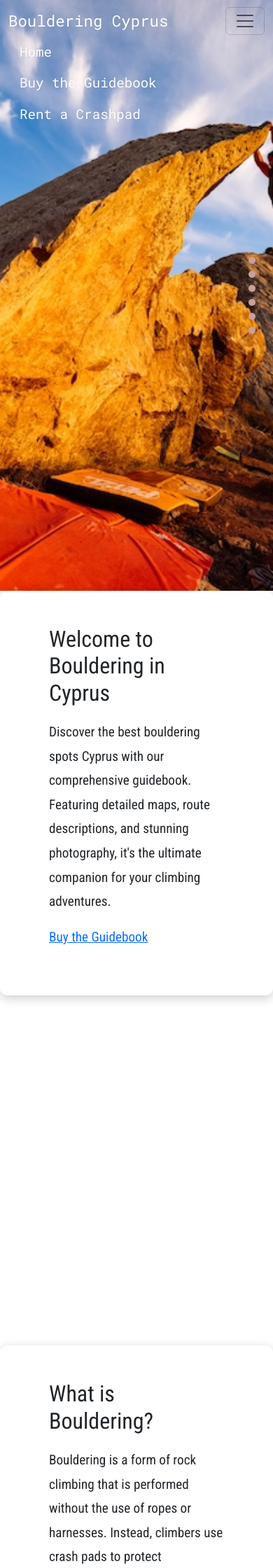
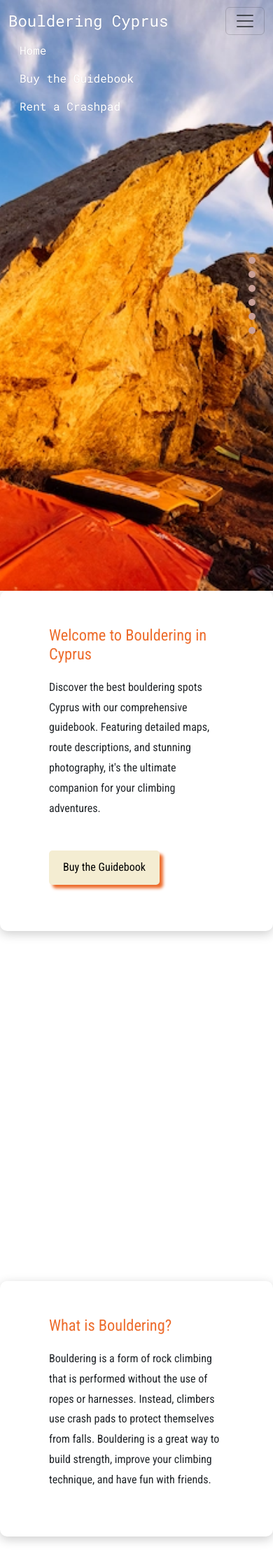
Before and after one commit to dimispapa/bouldering-cyprus, a Django app: page / in a window 390 px wide, after a click that opens the changed part. Shown: the top 2240 px of the page at 70% size. Run offline with Django 5.2, Linux system fonts and the light colour scheme; some libraries are stand-ins or nearby versions.

Commit message:
style: refine base template + navbar/footer

```diff
--- a/static/css/base.css
+++ b/static/css/base.css
@@ -9,11 +9,15 @@ body {
     font-style: normal;
 }
 
-h1, h2, .text-content {
+h1, h2, h3, h4, h5, h6, .text-content {
     font-family: "Roboto Condensed", serif;
     font-optical-sizing: auto;
     font-weight: 400;
     font-style: normal;
+}
+
+.content-section h1, .content-section h2 {
+    color: #ed6c2c;
 }
 
 /* Header */
@@ -40,8 +44,13 @@ h1, h2, .text-content {
 }
 
 /* Headings */
-h1, h2 {
+h1 {
     font-size: 2rem;
+    margin-bottom: 20px;
+}
+
+h2 {
+    font-size: 1.6rem;
     margin-bottom: 20px;
 }
 
@@ -71,7 +80,7 @@ h1, h2 {
 }
 
 /* Buttons */
-.button-primary {
+.button-large {
     background-color: #f4edd2;
     box-shadow: 5px 5px 4px rgb(237, 108, 44);
     color: #000;
@@ -90,7 +99,24 @@ h1, h2 {
 
 }
 
-.button-primary:hover {
+.button-small {
+    background-color: #f4edd2;
+    box-shadow: 5px 5px 4px rgb(237, 108, 44);
+    color: #000;
+    border: none;
+    padding: 5px 10px;
+    font-size: 1.2rem;
+    border-radius: 5px;
+    cursor: pointer;
+    transition: background-color 0.3s ease;
+    text-decoration: none;
+    display: inline-block;
+    box-sizing: border-box;
+    text-align: center;
+    max-width: fit-content;
+}
+
+.button-large:hover, .button-small:hover {
     background-color: rgb(237, 108, 44);
     color: #ffffff;
 }
@@ -107,7 +133,9 @@ footer {
     font-size: 1.2rem;
     padding: 10px 5px;
     z-index: 1;
-    /* Ensure footer stays above the content */
+    position: relative;
+    bottom: 0;
+    width: 100%;
 }
 
 footer a {
@@ -121,8 +149,26 @@ footer a:hover {
 
 /* Responsive Navbar and Footer */
 @media (max-width: 768px) {
-    .navbar .navbar-brand {
+    .navbar .navbar-brand, h1 {
         font-size: 1.6rem;
+    }
+
+    .navbar .nav-link {
+        font-size: 1.2rem;
+    }
+
+    footer {
+        font-size: 1.2rem;
+    }
+
+    .button-large, .text-content {
+        font-size: 1.2rem;
+    }
+}
+
+@media (max-width: 576px) {
+    .navbar .navbar-brand, h1 {
+        font-size: 1.4rem;
     }
 
     .navbar .nav-link {
@@ -133,25 +179,7 @@ footer a:hover {
         font-size: 1rem;
     }
 
-    .button-primary {
+    .button-large, .text-content {
         font-size: 1rem;
     }
 }
-
-@media (max-width: 576px) {
-    .navbar .navbar-brand {
-        font-size: 1.4rem;
-    }
-
-    .navbar .nav-link {
-        font-size: 1.2rem;
-    }
-
-    footer {
-        font-size: 0.8rem;
-    }
-
-    .button-primary {
-        font-size: 0.8rem;
-    }
-}
--- a/templates/base.html
+++ b/templates/base.html
@@ -51,7 +51,7 @@
     <!-- Header -->
     <header>
       <!-- Navbar -->
-      <nav class="navbar navbar-expand-lg navbar-light fixed-top navbar-transparent">
+      <nav class="navbar navbar-expand-lg fixed-top">
         <div class="container-fluid">
           <a class="navbar-brand" href="{% url 'home' %}">Bouldering Cyprus</a>
           <button class="navbar-toggler" type="button" data-bs-toggle="collapse" data-bs-target="#navbarNav" aria-controls="navbarNav" aria-expanded="false" aria-label="Toggle navigation"><span class="navbar-toggler-icon"></span></button>
@@ -85,24 +85,28 @@
         <div class="row align-items-center">
           <!-- Privacy and Contact Links -->
           <div class="col-4 d-flex flex-column justify-content-center">
-            <p>
-              <a href="#">Privacy Policy</a>
-            </p>
-            <hr>
-            <p>
-              <a href="#">Contact Us</a>
-            </p>
+            <ul class="list-unstyled mb-0 text-center">
+              <li>
+                <a href="#">Privacy Policy</a>
+              </li>
+              <hr />
+              <li>
+                <a href="#">Contact Us</a>
+              </li>
+            </ul>
           </div>
 
           <!-- Copyright Section -->
           <div class="col-4 d-flex flex-column justify-content-center">
-            <p>&copy; {{ year|default:2025 }} Bouldering Cyprus. <br> All Rights Reserved.</p>
+            <p>
+              &copy; {{ year|default:2025 }} Bouldering Cyprus. <br /> All Rights Reserved.
+            </p>
           </div>
 
           <!-- Social Media Section -->
           <div class="col-4 d-flex flex-column justify-content-center">
             <p>Follow Us</p>
-            <hr>
+            <hr />
             <div class="social-media-icons d-flex justify-content-around w-100">
               <a href="https://facebook.com" target="_blank" class="fs-2 social-icons"><i class="fa-brands fa-facebook"></i></a>
               <a href="https://instagram.com/bouldering_cyprus/" target="_blank" class="fs-2 social-icons"><i class="fa-brands fa-instagram"></i></a>
```
